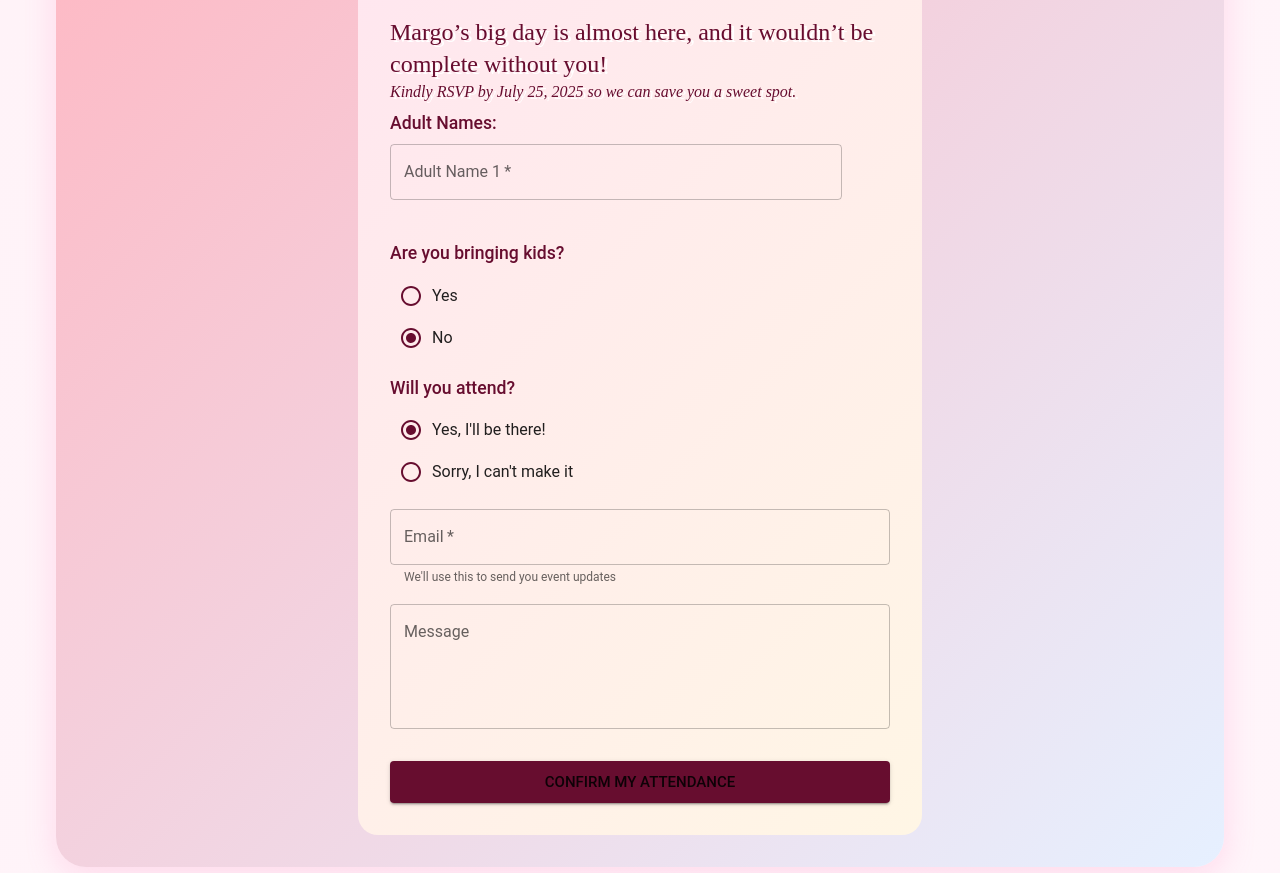
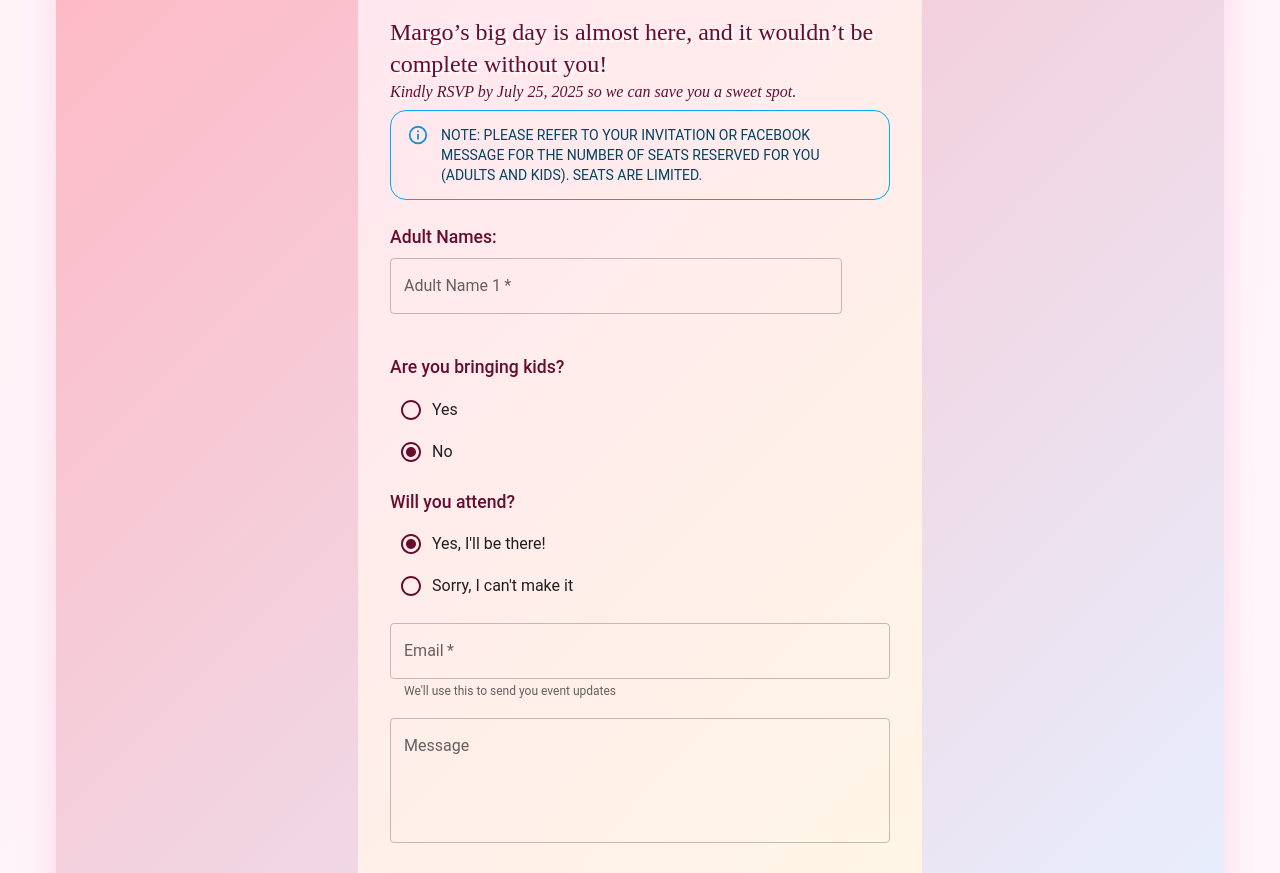
Before and after one commit to aesmm00/margaux-invitation, a React (Create React App) app: page / in a window 1280 px wide. Shown: the part 3263-4136 px from the top of the page. Built offline with nearby package versions, Linux system fonts and the light colour scheme; some icons are missing; a web font is replaced by a local one.

Commit message:
feat: Add informational alert to RSVP component regarding seat reservations

```diff
--- a/src/components/RSVP.js
+++ b/src/components/RSVP.js
@@ -1,7 +1,7 @@
 import React from 'react';
 import { useSelector, useDispatch } from 'react-redux';
 import { updateField, submitRSVP, addName, removeName } from '../redux/rsvpSlice';
-import { Box, Typography, Container, Paper, TextField, Button, FormControl, FormControlLabel, RadioGroup, Radio, IconButton } from '@mui/material';
+import { Box, Typography, Container, Paper, TextField, Button, FormControl, FormControlLabel, RadioGroup, Radio, IconButton, Alert } from '@mui/material';
 import AddCircleOutlineIcon from '@mui/icons-material/AddCircleOutline';
 import RemoveCircleOutlineIcon from '@mui/icons-material/RemoveCircleOutline';
 import { styled } from '@mui/material/styles';
@@ -139,6 +139,9 @@ const RSVP = () => {
         <StyledDescription variant='body1' sx={{fontStyle: 'italic'}} gutterBottom>
           Kindly RSVP by July 25, 2025 so we can save you a sweet spot.
         </StyledDescription>
+        <Alert severity="info" variant='outlined' sx={{ mb: 3 }}>
+          NOTE: PLEASE REFER TO YOUR INVITATION OR FACEBOOK MESSAGE FOR THE NUMBER OF SEATS RESERVED FOR YOU (ADULTS AND KIDS). SEATS ARE LIMITED.
+        </Alert>
 
         <StyledForm onSubmit={handleSubmit}>
           <Box sx={{ mb: 3 }}>
```
